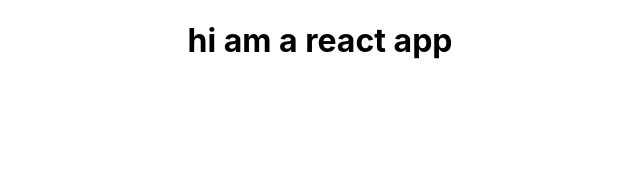
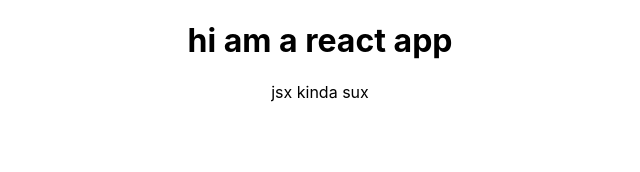
Before and after one commit to Holtek/React-Course, a React (Create React App) app in the folder module-1/my-app/: page / in a window 1280 px wide. Shown: the top 172 px of the page, without its empty margins (320-960 px from the left). Built offline with nearby package versions, Linux system fonts and the light colour scheme.

Commit message:
jsx kinda sux

```diff
--- a/module-1/my-app/src/App.js
+++ b/module-1/my-app/src/App.js
@@ -5,8 +5,10 @@ function App() {
   return (
     <div className="App">
       <h1>hi am a react app</h1>
+      <p>jsx kinda sux</p>
     </div>
   );
+  // return React.createElement("div", null, "h1", "Hi i'm a react app");
 }
 
 export default App;
```
